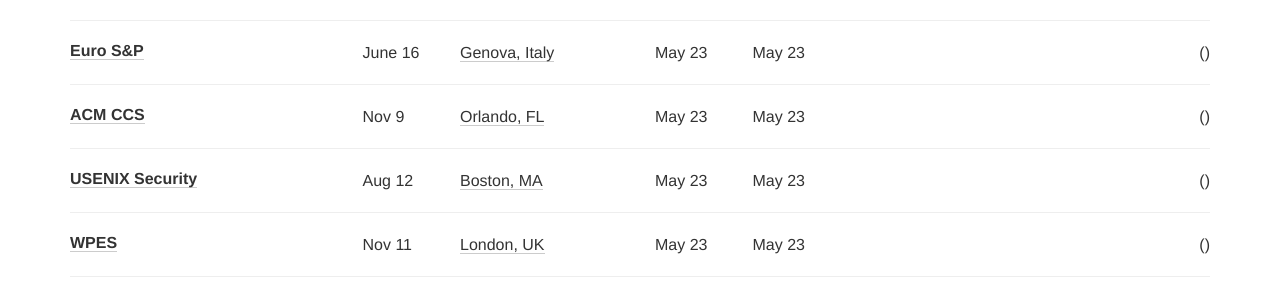
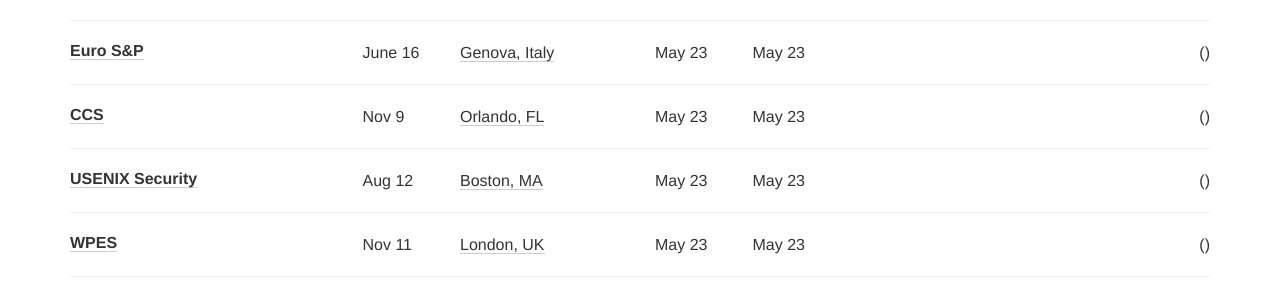
Before and after one commit to jianghaizhi/conference, a Jekyll site: the page built from index.html, in a window 1280 px wide. Shown: the part 362-660 px from the top of the page. Built offline with Jekyll 4.4.1, drawn with Linux system fonts in a browser that asks for light colours; nearby versions of some CDN libraries; comment, search, counter and statistics services are not loaded.

Commit message:
Update conferences.yml

```diff
--- a/_data/conferences.yml
+++ b/_data/conferences.yml
@@ -30,7 +30,7 @@
   place: Genova, Italy
   tags: [SEC, PRIV]
 
-- name: ACM CCS
+- name: CCS
   description: ACM Conference on Computer and Communications Security
   year: 2020
   link: https://www.sigsac.org/ccs/CCS2020/
```
